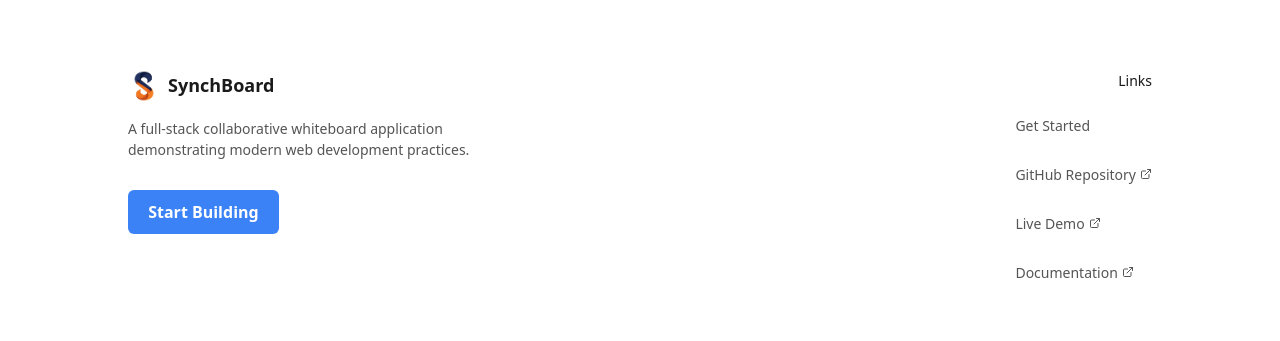
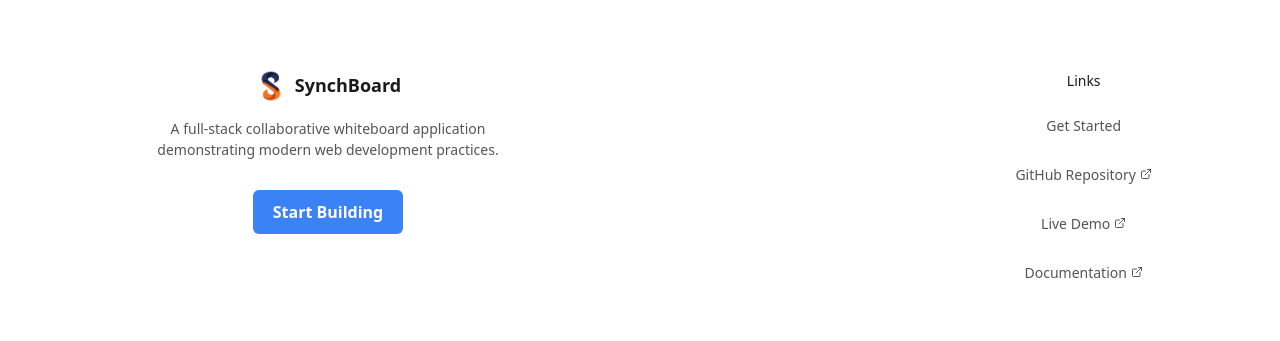
Before and after one commit to sagi-menahem/SynchBoard, a React (Vite) app in the folder frontend/: page / in a window 1280 px wide. Shown: the part 2915-3256 px from the top of the page. Built offline with nearby package versions, Linux system fonts and the light colour scheme; no server answers.

Commit message:
style: add base styles for the FooterSection component.

```diff
--- a/frontend/src/features/landing/components/sections/FooterSection/FooterSection.module.scss
+++ b/frontend/src/features/landing/components/sections/FooterSection/FooterSection.module.scss
@@ -22,6 +22,10 @@
 // Brand column
 .brandColumn {
   margin-bottom: theme.$spacing-6;
+  display: flex;
+  flex-direction: column;
+  align-items: center;
+  text-align: center;
 
   @media (min-width: theme.$breakpoint-sm) {
     grid-column: auto;
@@ -38,6 +42,7 @@
   display: flex;
   align-items: center;
   gap: theme.$spacing-2;
+  justify-content: center;
 }
 
 .logoIcon {
@@ -55,7 +60,7 @@
 .description {
   margin-top: theme.$spacing-4;
   max-width: 32rem;
-  text-align: start;
+  text-align: center;
   color: var(--color-text-secondary);
   font-size: theme.$font-size-sm;
   line-height: theme.$line-height-relaxed;
@@ -75,16 +80,19 @@
   display: flex;
   flex-direction: column;
   gap: theme.$spacing-4;
+  text-align: center;
+  align-items: center;
 
-  @media (min-width: theme.$breakpoint-md) {
-    text-align: right;
-    align-items: flex-end;
-  }
+  // @media (min-width: theme.$breakpoint-md) {
+  //   text-align: center;
+  //   align-items: center;
+  // }
 }
 
 .linksList {
   display: flex;
   flex-direction: column;
+  align-items: center;
   gap: theme.$spacing-3;
 }
 
```
